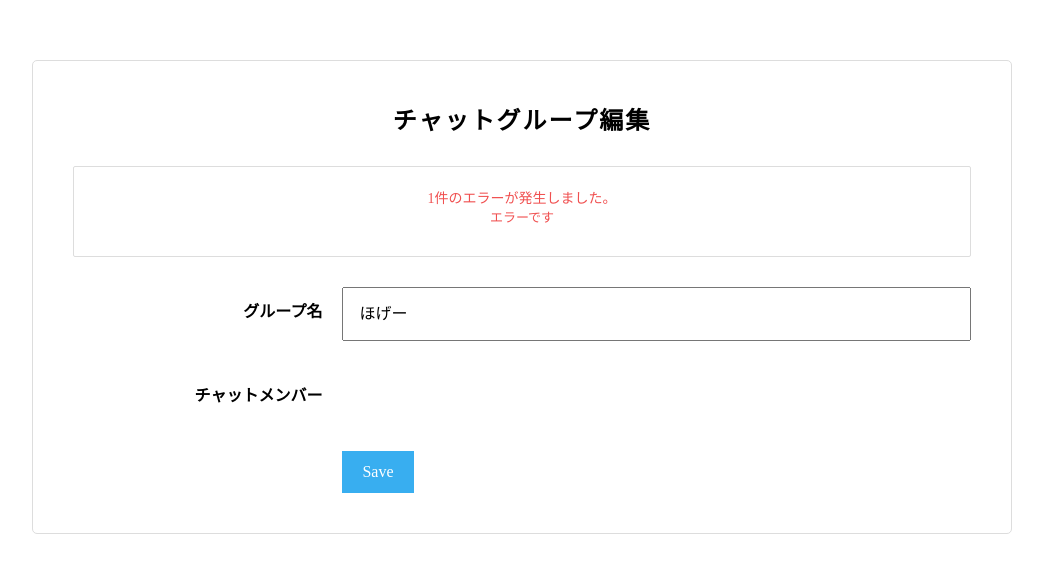
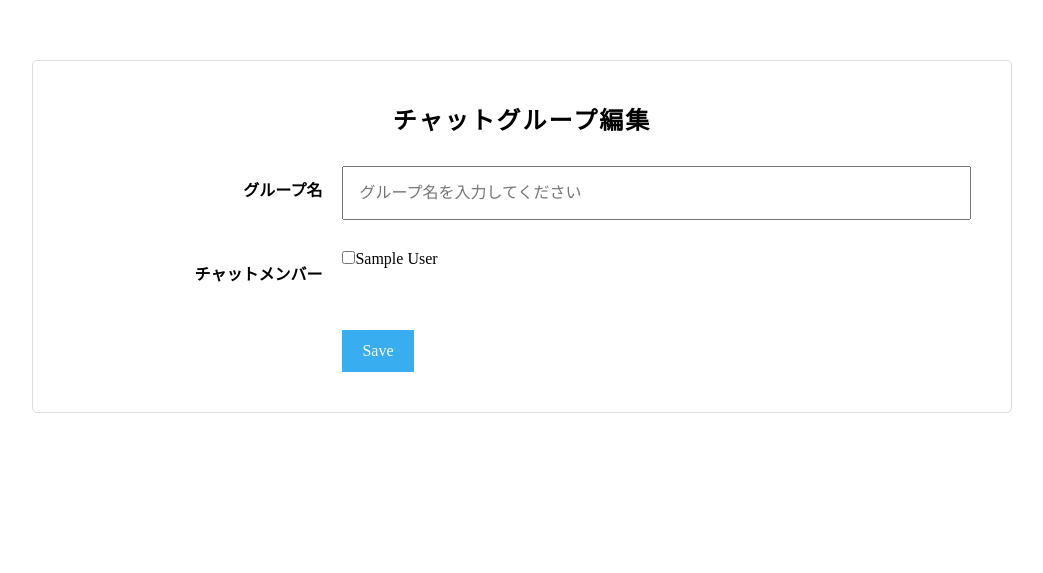
Before and after one commit to truthconductor/chat-space, a Rails app: template app/views/groups/edit.html.haml in a window 1280 px wide. Shown: the top 573 px of the page, without its empty margins (118-1161 px from the left). Run offline with Rails 7, Linux system fonts and the light colour scheme; the template is opened without the code that fills it, so the values that code supplies are empty; the visitor is signed in with stand-in values (Sample User, id 1); style sheets or scripts are compiled from the project's sources; some libraries are stand-ins or nearby versions.

Commit message:
Add group edit function
Update groups edit, update function
fix edit.html.haml %form to form_for method use

```diff
--- a/app/views/groups/edit.html.haml
+++ b/app/views/groups/edit.html.haml
@@ -1,16 +1,17 @@
 .chat-group-form
   %h1 チャットグループ編集
-  %form#edit_chat_group_22.edit_chat_group{"accept-charset" => "UTF-8", action: "/chat_groups/22", method: "post"}
-    .chat-group-form__errors
-      %h2
-        1件のエラーが発生しました。
+  = form_for @group, id: "edit_chat_group_22", class: ".edit_chat_group" do |f|
+    - if @group.errors.any?
+      .chat-group-form__errors
+        %h2= "#{@group.errors.count}件のエラーが発生しました。"
         %ul
-          %li エラーです
+          - @group.errors.full_messages.each do |message|
+            %li= message
     .chat-group-form__field.clearfix
       .chat-group-form__field--left
-        %label.chat-group-form__label{for: "chat_group_name"} グループ名
+        =f.label "グループ名", class: "chat-group-form__label"
       .chat-group-form__field--right
-        %input#chat_group_name.chat-group-form__input{name: "chat_group[name]", placeholder: "グループ名を入力してください", type: "text", value: "ほげー"}/
+        = f.text_field :name, id: "chat_group_name", class: "chat-group-form__input", placeholder: "グループ名を入力してください", type: "text", value: @group.name
     .chat-group-form__field.clearfix
       / この部分はインクリメンタルサーチ（ユーザー追加の非同期化のときに使用します
       /
@@ -26,8 +27,11 @@
     .chat-group-form__field.clearfix
       .chat-group-form__field--left
         %label.chat-group-form__label{for: "chat_group_チャットメンバー"} チャットメンバー
+      .chat-group-form__field--right
+        / グループ作成機能の追加時はここにcollection_check_boxesの記述を入れてください
+        = f.collection_check_boxes(:user_ids, User.all, :id, :name) do |user|
+          = user.label { user.check_box + user.text }
     .chat-group-form__field.clearfix
       .chat-group-form__field--left
       .chat-group-form__field--right
-        / グループ作成機能の追加時はここにcollection_check_boxesの記述を入れてください
         %input.chat-group-form__action-btn{"data-disable-with" => "Save", name: "commit", type: "submit", value: "Save"}/
```
Also changed, not shown: app/controllers/groups_controller.rb (+9 -2 lines).
